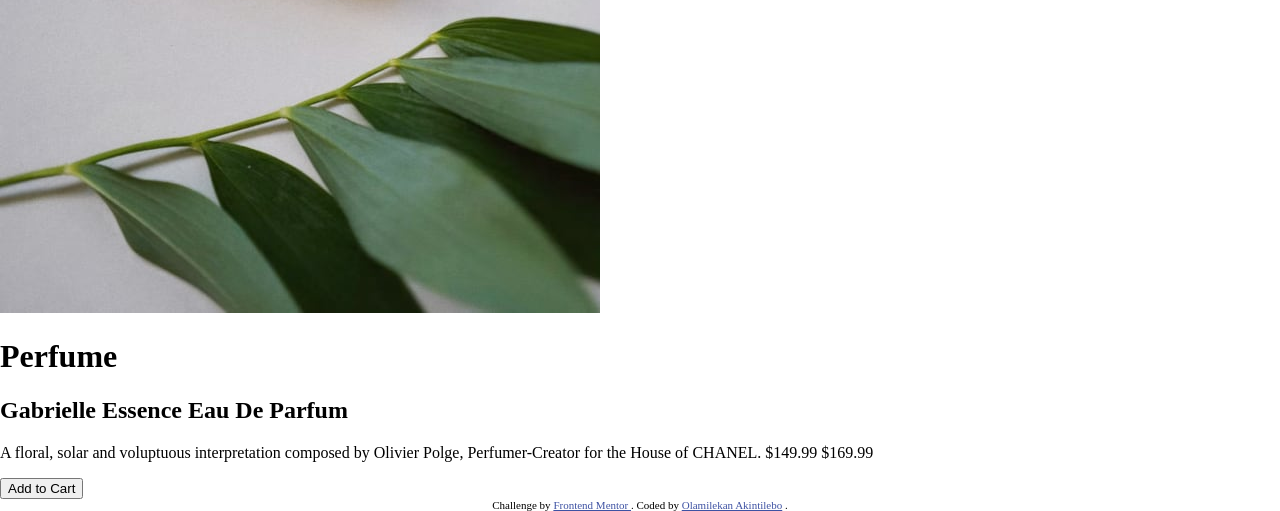
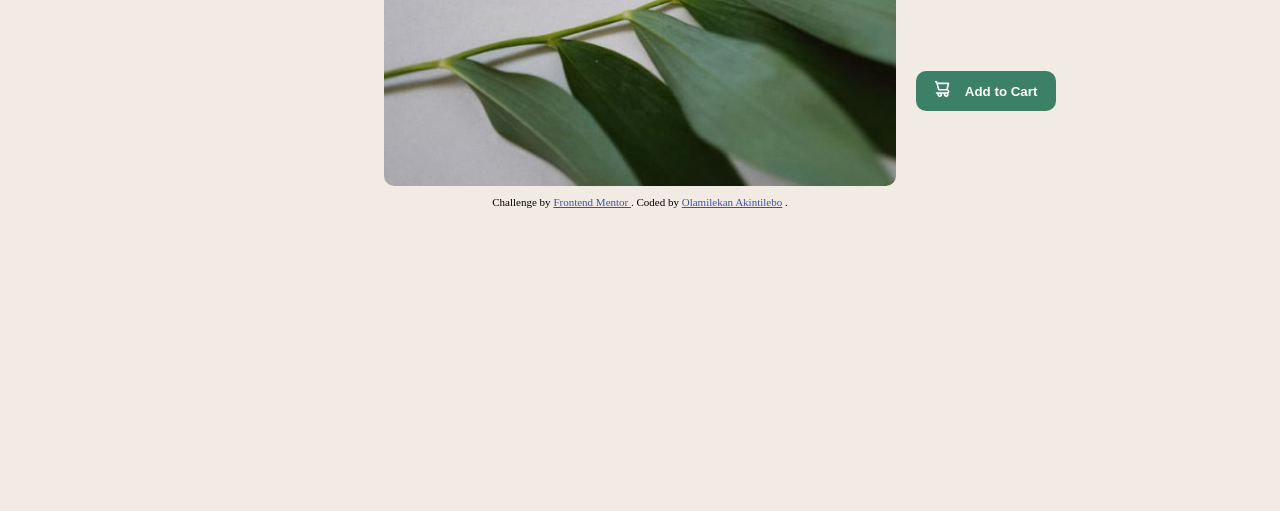
Before and after one commit to hayohtee/product-preview-card-component, a plain HTML site: page index.html in a window 1280 px wide. Shown: the part 587-1098 px from the top of the page. After the commit the page ends 800 px from the top, so only its background shows below. Drawn offline with Linux system fonts and the light colour scheme.

Commit message:
Add stylesheet

```diff
--- a/css/styles.css
+++ b/css/styles.css
@@ -1,13 +1,127 @@
+* {
+  margin: 0;
+  padding: 0;
+  box-sizing: border-box;
+}
+
 body {
-    margin: 0;
-    padding: 0;
-    box-sizing: border-box;
+  margin: 0;
+  padding: 0;
+  box-sizing: border-box;
+  background-color: hsl(30, 38%, 92%);
+}
+
+main {
+  display: flex;
+  flex-direction: column;
+  align-items: center;
+  justify-content: center;
+  min-height: 100vh;
+}
+
+.container {
+  display: flex;
+  flex-direction: row;
+  border-radius: 10px;
+  width: 40%;
+  background-color: hsl(0, 0%, 100%);
+}
+
+.container img {
+  width: 100%;
+  height: auto;
+  border-radius: inherit;
+}
+
+.container-info {
+  padding: 20px;
+  display: flex;
+  flex-direction: column;
+  justify-content: space-evenly;
+}
+
+.heading {
+  font-size: 15px;
+  font-family: 'Montserrat', sans-serif;
+  color: hsl(228, 12%, 48%);
+  font-weight: 500;
+  text-transform: uppercase;
+  letter-spacing: 4px;
+}
+
+.title {
+    font-family: 'Fraunces', serif;
+    font-weight: 700;
+    font-size: 30px;
+}
+
+.text {
+    font-family: 'Montserrat', sans-serif;
+    color: hsl(228, 12%, 48%);
+    font-size: 15px;
+}
+
+.prices {
+    display: block;
+    margin-top: 20px;
+}
+
+.price {
+    font-family: 'Fraunces', serif;
+    color: hsl(158, 36%, 37%);
+    font-weight: 700;
+    font-size: 30px;
+    margin-right: 20px;
+}
+
+button {
+    color: hsl(0, 0%, 100%);
+    padding: 10px;
+    background-color: hsl(158, 36%, 37%);
+    display: flex;
+    justify-content: center;
+    border: none;
+    margin-top: 20px;
+    border-radius: 10px;
+    align-items: center;
+    font-weight: 700;
+}
+
+span.icon {
+    display: inline-block;
+    height: 20px;
+    width: 20px;
+    background: url(../images/icon-cart.svg) no-repeat;
+    margin-right: 10px;
+}
+.discount {
+    text-decoration: line-through;
 }
 
 .attribution {
   font-size: 11px;
   text-align: center;
+  margin-top: 10px;
 }
 .attribution a {
   color: hsl(228, 45%, 44%);
 }
+
+@media (max-width: 600px) {
+  .container {
+    flex-direction: column;
+    justify-content: center;
+    align-items: center;
+    width: 90%;
+  }
+  .container img {
+    border-bottom-left-radius: initial;
+    border-bottom-right-radius: initial;
+  }
+}
+
+@media (min-width: 601px) and (max-width: 850px) {
+  .container {
+    width: 85%;
+  }
+}
```
